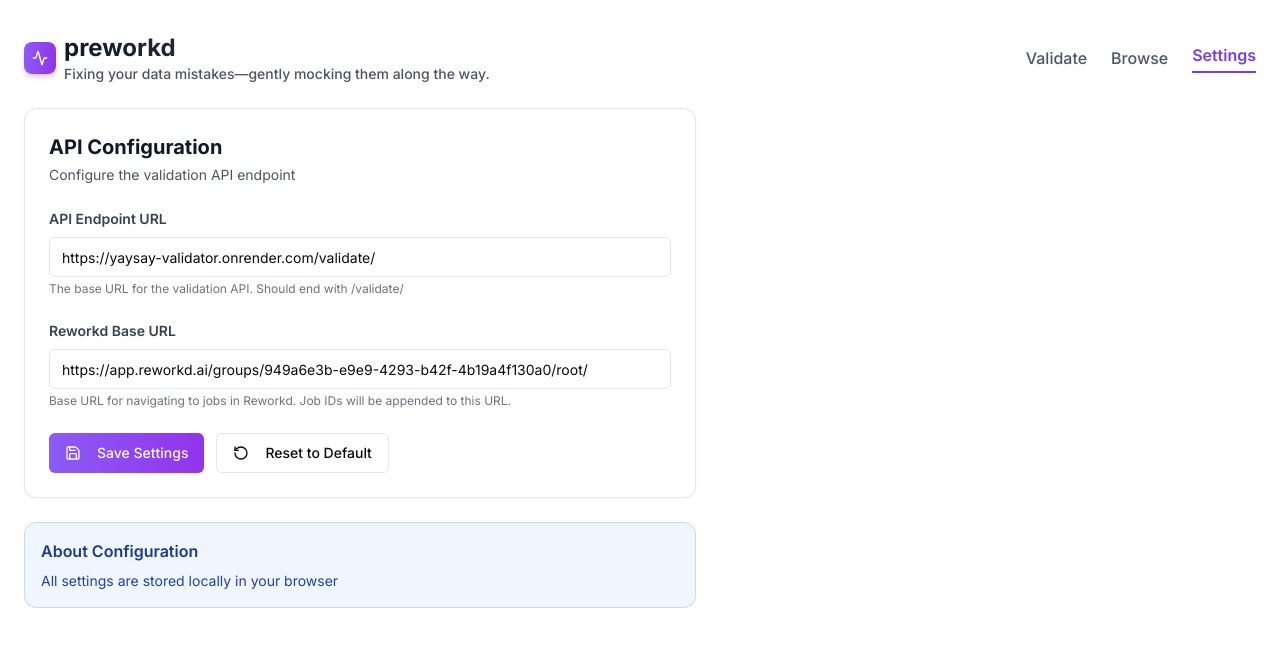
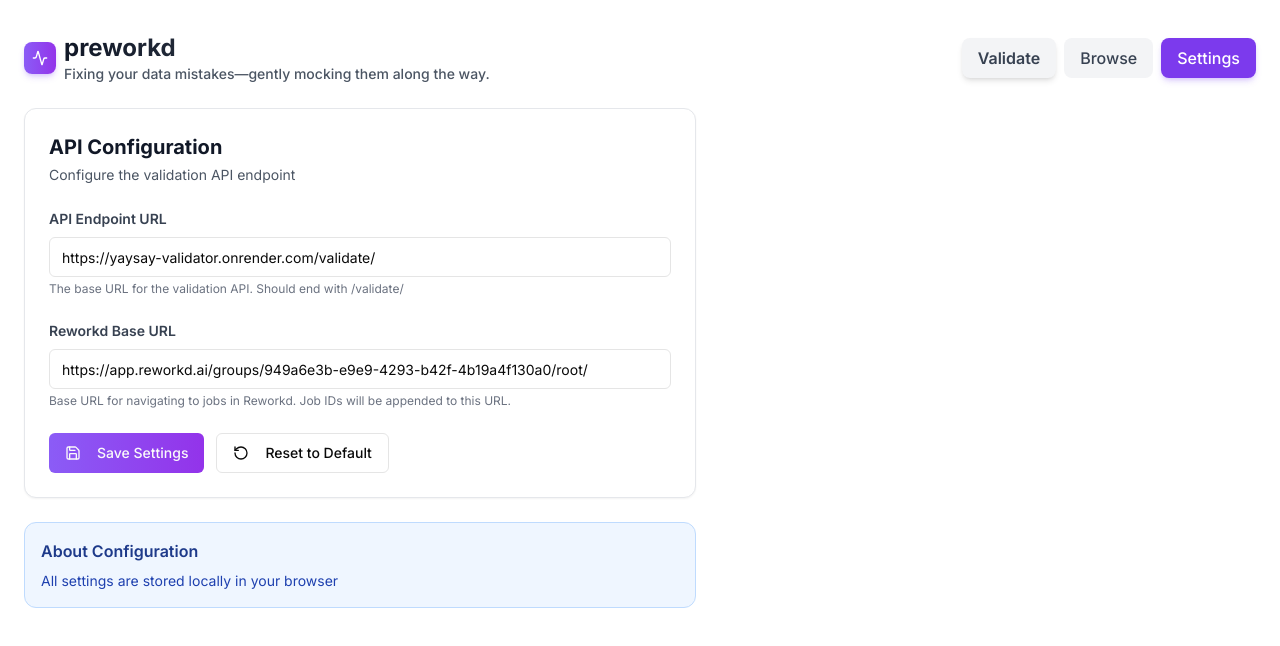
Before and after one commit to CodeDotJS/preworkd, a Next.js app: page /settings in a window 1280 px wide. Shown: the top 646 px of the page. Built offline with nearby package versions, Linux system fonts and the light colour scheme.

Commit message:
feat(ui): use common `Navigation`

```diff
--- a/app/settings/page.tsx
+++ b/app/settings/page.tsx
@@ -2,7 +2,8 @@
 
 import type React from "react"
 import { useState, useEffect } from "react"
-import { Activity, Save, RotateCcw, AlertTriangle } from "lucide-react"
+import { Save, RotateCcw, AlertTriangle } from "lucide-react"
+import Navigation from "@/components/Navigation"
 import { Button } from "@/components/ui/button"
 import { Input } from "@/components/ui/input"
 import { Alert, AlertDescription } from "@/components/ui/alert"
@@ -94,33 +95,7 @@
     <div className="min-h-screen bg-white font-inter">
       <div className="max-w-7xl mx-auto px-6 py-8">
         {/* Header */}
-        <div className="flex items-center justify-between mb-6">
-          <a href="/" className="flex items-center gap-2 no-underline">
-            <div className="w-8 h-8 bg-gradient-to-r from-violet-500 to-purple-600 rounded-lg flex items-center justify-center shadow-md shadow-violet-500/25">
-              <Activity className="w-4 h-4 text-white" />
-            </div>
-            <div>
-              <h1 className="text-2xl font-bold bg-gradient-to-r from-gray-900 to-gray-600 bg-clip-text text-transparent">
-                preworkd
-              </h1>
-              <p className="text-gray-600 text-sm font-medium">
-                Fixing your data mistakes—gently mocking them along the way.
-              </p>
-            </div>
-          </a>
-
-          <nav className="flex items-center gap-6">
-            <a href="/" className="text-gray-600 hover:text-violet-600 font-medium transition-colors">
-              Validate
-            </a>
-            <a href="/browse" className="text-gray-600 hover:text-violet-600 font-medium transition-colors">
-              Browse
-            </a>
-            <a href="/settings" className="text-violet-600 font-semibold border-b-2 border-violet-600 pb-1">
-              Settings
-            </a>
-          </nav>
-        </div>
+        <Navigation currentPage="settings" />
 
         {/* Content */}
         <div className="max-w-2xl">
```
